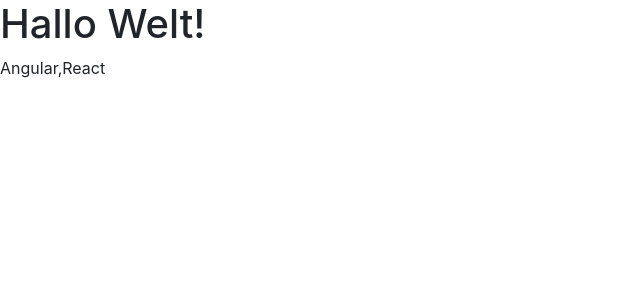
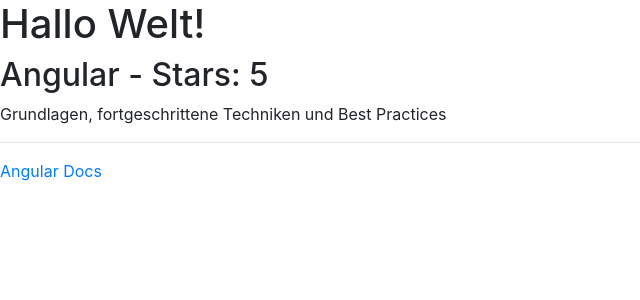
Before and after one commit to angular-schule/2017-10-09-angular-workshop-wdc, an Angular app in the folder book-rating/: page / in a window 1280 px wide. Shown: the top 300 px of the page, without its empty margins (0-640 px from the left). Built offline with nearby package versions, Linux system fonts and the light colour scheme.

Commit message:
Book-Model, BookComponent mit einem Buch

```diff
--- a/book-rating/src/app/app.module.ts
+++ b/book-rating/src/app/app.module.ts
@@ -4,11 +4,13 @@
 import { AppRoutingModule } from './app-routing.module';
 import { AppComponent } from './app.component';
 import { DashboardComponent } from './dashboard/dashboard.component';
+import { BookComponent } from './book/book.component';
 
 @NgModule({
   declarations: [
     AppComponent,
-    DashboardComponent
+    DashboardComponent,
+    BookComponent
   ],
   imports: [
     BrowserModule,
--- /dev/null
+++ b/book-rating/src/app/book/book.component.html
@@ -0,0 +1,4 @@
+<h2>{{ book.title }} - Stars: {{ book.rating }}</h2>
+<p>
+  {{ book.description }}
+</p>
--- /dev/null
+++ b/book-rating/src/app/book/book.component.ts
@@ -0,0 +1,19 @@
+import { Component, OnInit, Input } from '@angular/core';
+
+import { Book } from '../shared/book';
+
+@Component({
+  selector: 'br-book',
+  templateUrl: './book.component.html',
+  styleUrls: ['./book.component.scss']
+})
+export class BookComponent implements OnInit {
+
+  @Input() book: Book;
+
+  constructor() { }
+
+  ngOnInit() {
+  }
+
+}
--- a/book-rating/src/app/dashboard/dashboard.component.html
+++ b/book-rating/src/app/dashboard/dashboard.component.html
@@ -1 +1,5 @@
-{{ books }}
+<br-book [book]="books[0]"></br-book>
+
+<hr>
+
+<a [href]="url">Angular Docs</a>
--- a/book-rating/src/app/dashboard/dashboard.component.ts
+++ b/book-rating/src/app/dashboard/dashboard.component.ts
@@ -1,4 +1,6 @@
 import { Component, OnInit } from '@angular/core';
+
+import { Book } from '../shared/book';
 
 @Component({
   selector: 'br-dashboard',
@@ -7,12 +9,16 @@
 })
 export class DashboardComponent implements OnInit {
 
-  books: string[];
+  books: Book[];
+  url = 'https://angular.io';
 
   constructor() { }
 
   ngOnInit() {
-    this.books = ['Angular', 'React'];
+    this.books = [
+      new Book('000', 'Angular', 'Grundlagen, fortgeschrittene Techniken und Best Practices', 5),
+      new Book('111', 'React', 'von Facebook', 3)
+    ];
   }
 
 }
--- /dev/null
+++ b/book-rating/src/app/shared/book.ts
@@ -0,0 +1,9 @@
+export class Book {
+
+  constructor(
+    public isbn: string,
+    public title: string,
+    public description: string,
+    public rating: number = 1) {
+  }
+}
```
Also changed, not shown: book-rating/src/app/book/book.component.scss (added), 1 other file (tests, documents, lock files or other folders).
